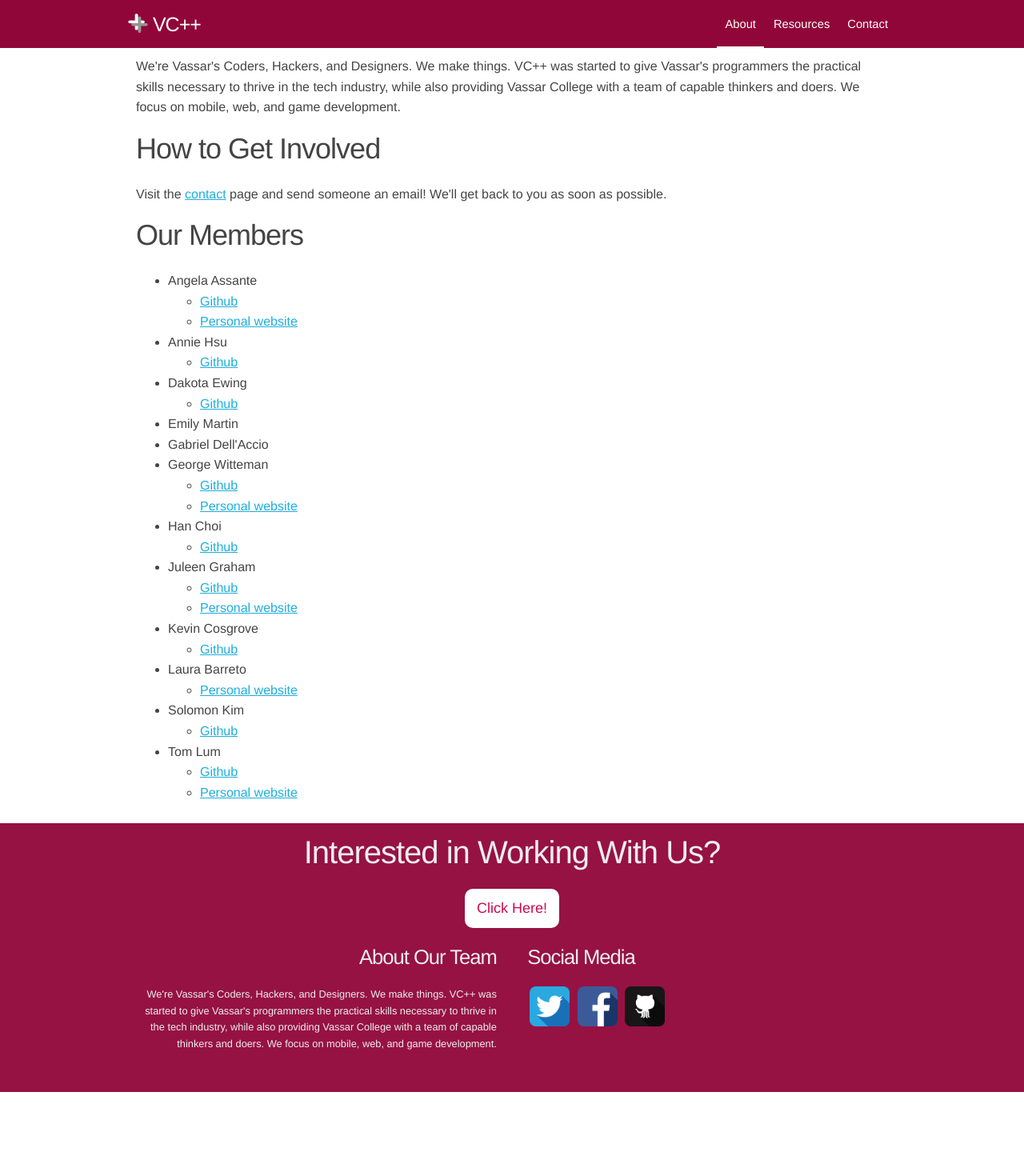
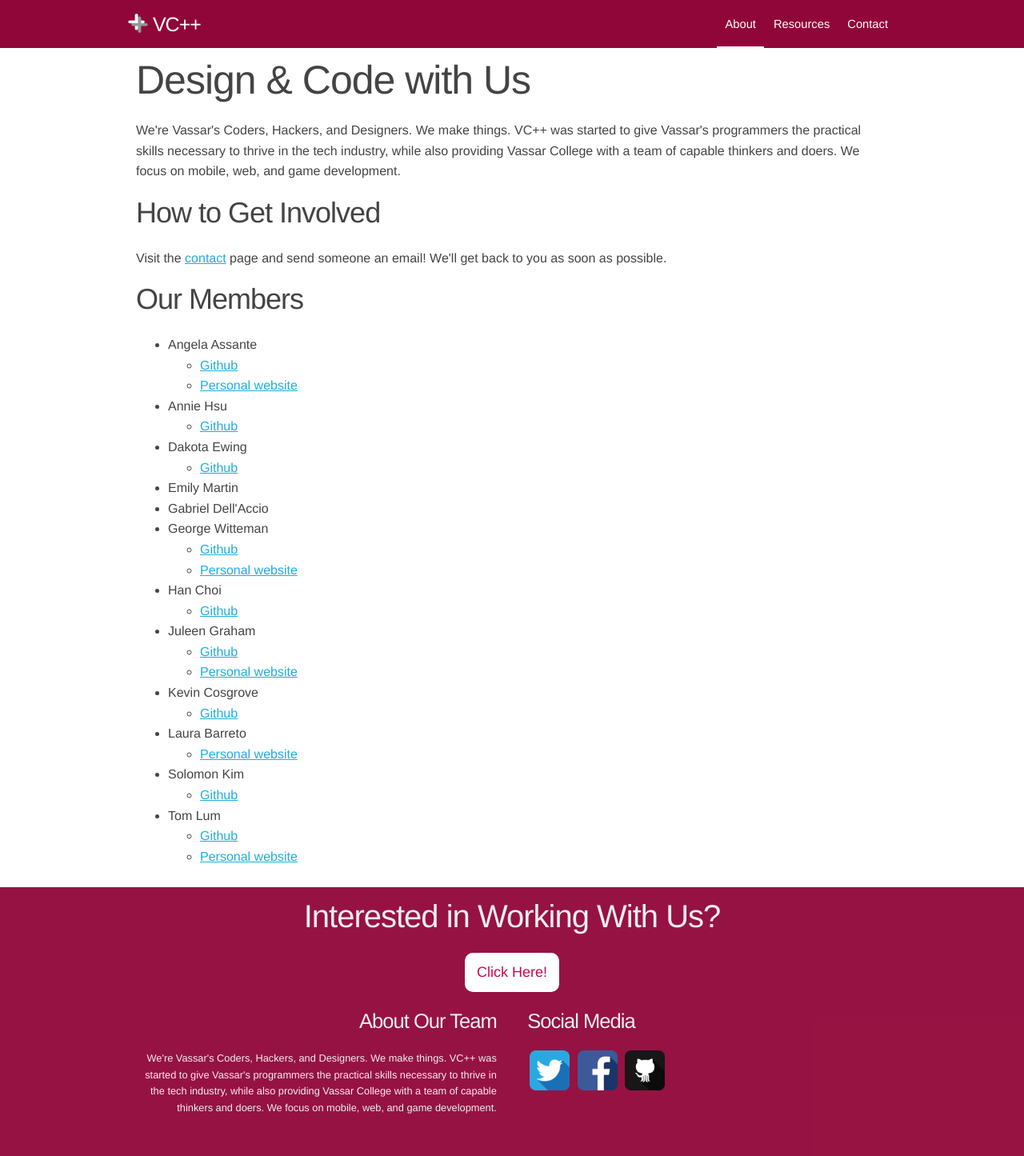
Before and after one commit to vcplusplus/vcplusplus.github.io, a Jekyll site: the page built from _pages/about.html, in a window 1280 px wide. Shown: the whole page at 80% size. Built offline with Jekyll 4.4.1, drawn with Linux system fonts in a browser that asks for light colours; nearby versions of some CDN libraries; before the commit the page ends 1365 px from its top, so only the background shows below that.

Commit message:
Add header to about page

```diff
--- a/_pages/about.html
+++ b/_pages/about.html
@@ -7,6 +7,7 @@ nav_position: 1
 ---
 
 <section>
+  <h1>Design & Code with Us</h1>
   <p>We're Vassar's Coders, Hackers, and Designers. We make things. VC++ was started to give Vassar's programmers the practical skills necessary to thrive in the tech industry, while also providing Vassar College with a team of capable thinkers and doers. We focus on mobile, web, and game development.</p>
 
 	<!--
```
Also changed, not shown: 1 other file.
